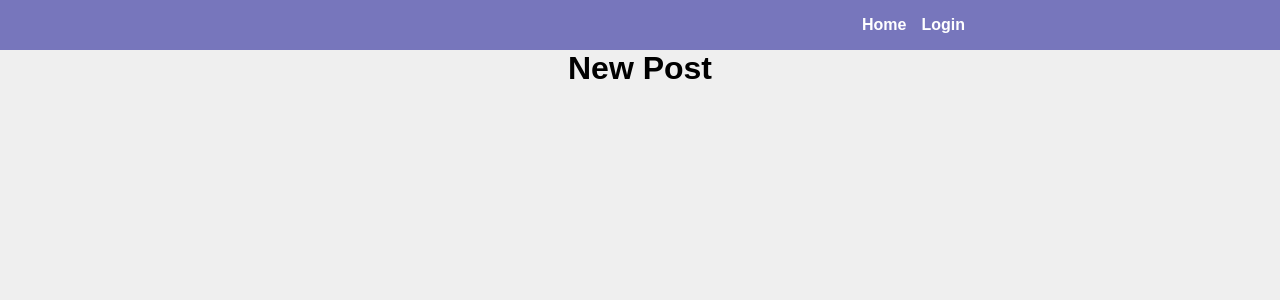
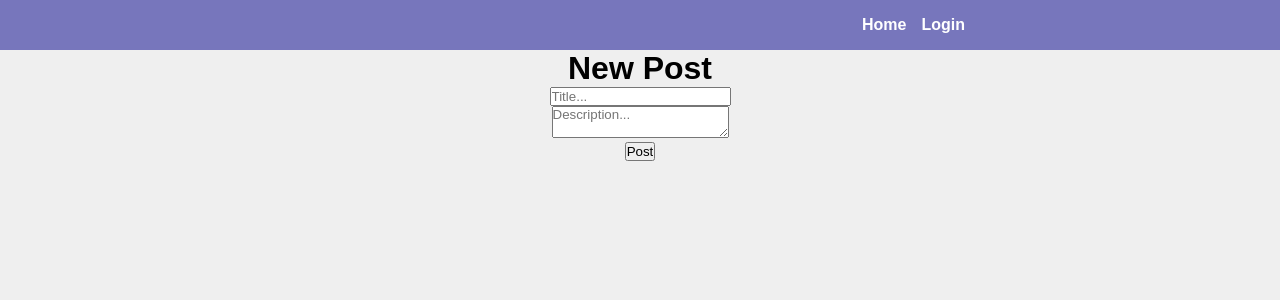
Before and after one commit to SilasFas/social-media-project, a React (Create React App) app: page /createpost in a window 1280 px wide. Shown: the top 300 px of the page. Built offline with nearby package versions, Linux system fonts and the light colour scheme; no server answers.

Commit message:
finish form and validations

```diff
--- a/package.json
+++ b/package.json
@@ -3,6 +3,7 @@
   "version": "0.1.0",
   "private": true,
   "dependencies": {
+    "@hookform/resolvers": "^3.1.0",
     "@testing-library/jest-dom": "^5.16.5",
     "@testing-library/react": "^13.4.0",
     "@testing-library/user-event": "^13.5.0",
@@ -14,10 +15,12 @@
     "react": "^18.2.0",
     "react-dom": "^18.2.0",
     "react-firebase-hooks": "^5.1.1",
+    "react-hook-form": "^7.43.9",
     "react-router-dom": "^6.11.1",
     "react-scripts": "5.0.1",
     "typescript": "^4.9.5",
-    "web-vitals": "^2.1.4"
+    "web-vitals": "^2.1.4",
+    "yup": "^1.1.1"
   },
   "scripts": {
     "start": "react-scripts start",
--- a/src/Pages/create-post/Create-form.tsx
+++ b/src/Pages/create-post/Create-form.tsx
@@ -1,9 +1,45 @@
 import styles from './create-form.module.css'
+import { useForm } from "react-hook-form"
+import * as yup from 'yup'
+import { yupResolver } from '@hookform/resolvers/yup'
+
+interface CreateformData {
+    Title: string
+    Description: string
+}
 
 export const CreateForm = () => {
+
+    const schema = yup.object().shape({
+        Title: yup.string().required('You must add a tille'),
+        Description: yup.string().required('You must add a description'),
+    })
+
+    const {
+        register,
+        handleSubmit,
+        formState: { errors },
+    } = useForm<CreateformData>({
+        resolver: yupResolver(schema)
+    })
+
+    const onCreatePost = (data: CreateformData) => {
+        console.log(data)
+    }
+
     return (
-        <form className={styles.parent}>
+        <form onSubmit={handleSubmit(onCreatePost)} className={styles.parent}>
 
-        </form>
+
+            <input type="text" placeholder='Title...' {...register('Title')} />
+            <p style={{ color: 'red' }}>{errors.Title?.message}</p>
+
+            <textarea placeholder='Description...' {...register('Description')}></textarea>
+            <p style={{ color: 'red' }}>{errors.Description?.message}</p>
+
+            <input type="submit" value="Post" />
+
+
+        </form >
     )
 }
```
Also changed, not shown: 1 other file (tests, documents, lock files or other folders).
